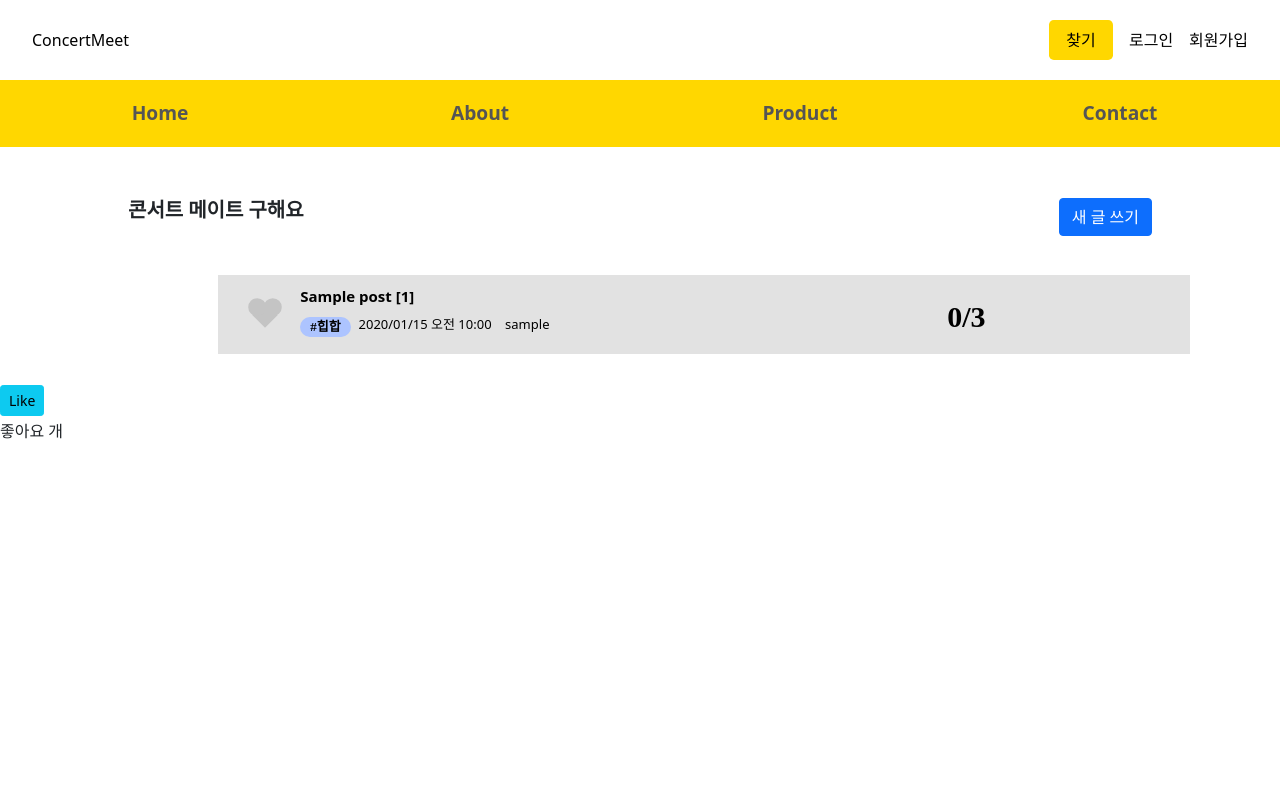
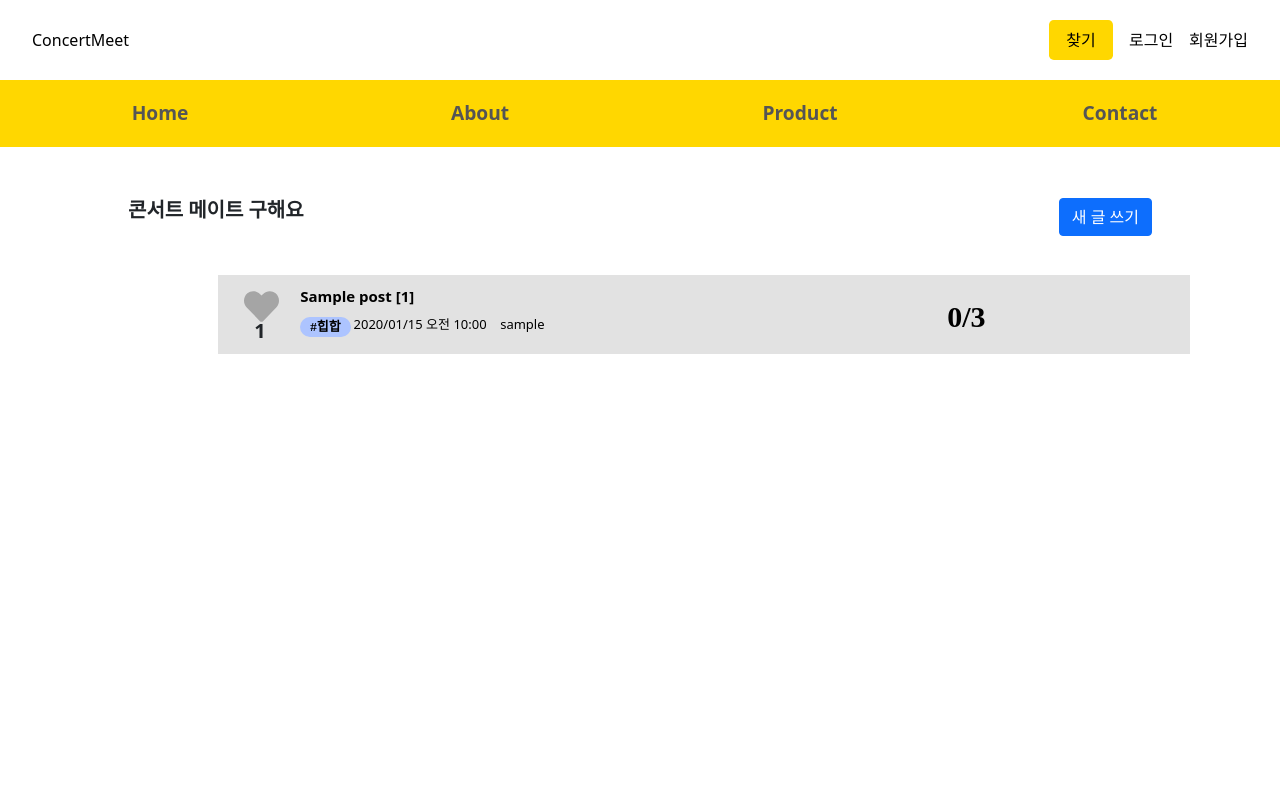
Before and after one commit to CBNULikelion9th/ConcertMeet, a Django app: page /lists/ in a window 1280 px wide. Run offline with Django 3.2, Linux system fonts and the light colour scheme; tables that the repository leaves empty hold one stand-in row (values such as "Sample post"); some libraries are stand-ins or nearby versions.

Commit message:
좋아요 css 1차수정

```diff
--- a/meetapp/models.py
+++ b/meetapp/models.py
@@ -1,6 +1,7 @@
 from django.conf import settings
 from django.db import models
 from django.urls import reverse
+
 
 class Post(models.Model):
     title = models.CharField(max_length=100)
--- a/meetapp/static/css/post_list.css
+++ b/meetapp/static/css/post_list.css
@@ -31,10 +31,44 @@
   height: 79px;
 }
 
+/*likes*/
+:root {
+  --red: rgb(209, 3, 3);
+  --white: #fff;
+  --gray: #a5a5a5;
+}
+
+.btn-icon {
+  margin: 1% 0 0 16.7%;
+  position: absolute;
+  left: 1.5rem;
+  transition: 1s cubic-bezier(.21,.04,.26,.99);
+  color: var(--gray);
+  border:0;
+  background-color: #e2e2e2;
+}
+
+.btn-icon:hover {
+  color: var(--red);
+}
+
+.likes {
+  background: var(--red);
+}
+
+.post_element > p {
+  position: absolute;
+  font-weight:bold;
+  font-size: 20px;
+  margin-top:3.2%;
+  width: 85px;
+  text-align: center;
+}
+
 .page_title {
   position: relative;
   top: 15%;
-  padding-left: 8.5%;
+  margin-left: 8.5%;
   font-size: 15px;
   font-weight: bold;
   font-style: normal;
@@ -42,48 +76,10 @@
   color: #000000;
 }
 
-.heart {
-  background: #c4c4c4;
-  position: absolute;
-  margin-left: 3%;
-  margin-top: 1%;
-  transform: rotate(45deg);
-  width: 18px;
-  height: 18px;
-}
-
-.heart:hover:before,
-.heart:hover:after,
-.heart:hover {
-  background: #fff;
-}
-
-.heart::before,
-.heart::after {
-  content: "";
-  width: 18px;
-  height: 18px;
-  position: absolute;
-  border-radius: 50%;
-  background: #c4c4c4;
-}
-.heart::before {
-  left: -60%;
-}
-.heart::after {
-  top: -60%;
-}
-
-.heart:visited:before,
-.heart:visited:after,
-.heart:visited {
-  background: #fff;
-}
-
 .info {
   position: relative;
   padding-top: 2.5%;
-  padding-left: 8.5%;
+  margin-left: 8.5%;
 }
 .hashtag > p {
   position: absolute;
--- /dev/null
+++ b/meetapp/static/js/likes.js
@@ -0,0 +1,13 @@
+// const button = document.querySelector('.btn') //클래스를 만족하는 첫 번째 요소 검색해서 변수에 담음
+// button.addEventListener('click', () => {
+//     button.classList.toggle('liked') //기존 값이 0이었다면 1로 바뀌고 기존 값이 1이었다면, 0으로 바뀌게 됨.
+// //toggle 메서드는 클래스가 존재한다면 클래스를 제거하고, 클래스가 존재하지 않는다면 클래스를 추가하는 메서드.
+// })
+
+function onClick() {
+    const button = document.querySelector('.btn-icon') //클래스를 만족하는 첫 번째 요소 검색해서 변수에 담음
+    button.addEventListener('click', () => {
+        button.classList.toggle('likes') //기존 값이 0이었다면 1로 바뀌고 기존 값이 1이었다면, 0으로 바뀌게 됨.
+//toggle 메서드는 클래스가 존재한다면 클래스를 제거하고, 클래스가 존재하지 않는다면 클래스를 추가하는 메서드.
+})
+}
--- a/meetapp/templates/meetapp/post_list.html
+++ b/meetapp/templates/meetapp/post_list.html
@@ -4,8 +4,7 @@
 <html>
   <head>
     <link rel="stylesheet" href="{% static 'css/post_list.css' %}" />
-    <link href="https://fonts.googleapis.com/css2?family=Noto+Sans+KR:wght@100;300;400&display=swap"
-        rel="stylesheet">
+    <link href="https://fonts.googleapis.com/css2?family=Noto+Sans+KR:wght@100;300;400&display=swap" rel="stylesheet">
     <link rel="preconnect" href="https://fonts.gstatic.com" />
     <link href="https://fonts.googleapis.com/css2?family=Noto+Sans+KR&display=swap" rel="stylesheet"/>
   </head>
@@ -15,65 +14,60 @@
       <div class="title">
         <h1>콘서트 메이트 구해요</h1>
 
-        <a href="{% url 'meetapp:post_new' %}" class="btn btn-primary float-end"
-          >새 글 쓰기</a
-        >
+        <a href="{% url 'meetapp:post_new' %}" class="btn btn-primary float-end">새 글 쓰기</a>
       </div>
-        <link href="https://fonts.googleapis.com/css2?family=Noto+Sans+KR&display=swap" rel="stylesheet"/>
-    </head>
 
       {% for post in post_list %}
+        <div class="post_element">
+          <script src="{% static 'js/likes.js' %}"></script>
+
+          <button class="btn-icon btn--icon-default" name="{{ post.id }}" onclick='onClick()' >
+              <span class="fa fa-heart" style="font-size:35px" onclick='onClick()' ></span>
+          </button>
+          <button class="btn-icon btn--icon-liked" name="{{ post.id }}" onclick='onClick()'>
+              <span class="fa fa-heart" style="font-size:35px" onclick='onClick()' ></span>
+          </button>
+
+          <p id="count-{{ post.id }}" >{{ post.likes_user.all.count }}</p>
+
           <a href="{% url 'meetapp:post_detail' post.id %}">
-        <div class="post_element">
             <div class="page_title">{{ post.title }}&nbsp;[{{ post.hit }}]</div>
-          <div class="heart"></div>
 
             <div class="info">
               <div class="hashtag">
                 <p>#힙합</p>
               </div>
               <div class="date">
-              <p>
-                {{ post.created_at|date:"Y/m/d A h:i " }}&nbsp;&nbsp;&nbsp;{{ post.user }}
-              </p>
+                <p>{{ post.created_at|date:"Y/m/d A h:i " }}&nbsp;&nbsp;&nbsp;{{ post.user }}</p>
               </div>
             </div>
-
             <div class="matching">
               <p>0/3</p>
             </div>
+          </a>
 
         </div>
-      </a>
-
       <br>
       {% endfor %}
-      <div>
-        <input type="button" class="btn btn-info btn-sm like" name="{{ post.id }}" value="Like"
-            style="margin-top: 7px">
-        <p id="count-{{ post.id }}" style="font:bold 1em; margin-top: 3px">
-            좋아요&nbsp;{{ post.likes_user.all.count }}개</p>
-      </div>
-
     </section>
   </body>
 </html>
+
 <script src="https://code.jquery.com/jquery-3.4.1.min.js"></script>
 <script type="text/javascript">
-    $(".like").click(function () { // .like 버튼을 클릭 감지
-        var pk = $(this).attr('name')
+    $(".btn-icon").click(function () { // .like 버튼을 클릭 감지
+      var pk = $(this).attr('name') // Jquery의 경우에는 이벤트가 발생한 요소의 정보들이 Object로 표시
         $.ajax({ // ajax로 서버와 통신
             type: "POST", // 데이터를 전송하는 방법
             url: "{% url 'meetapp:post_like' %}", // 통신할 url을 지정
-            data: { 'pk': pk, 'csrfmiddlewaretoken': '{{ csrf_token }}' }, // 서버로 데이터 전송시 옵션, pk를 넘겨야 어떤 video인지 알 수 있음
+            data: { 'pk': pk, 'csrfmiddlewaretoken': '{{ csrf_token }}' }, // 서버로 데이터 전송시 옵션, pk를 넘겨야 어떤 post인지 알 수 있음
             dataType: "json",
             success: function (response) { // 성공
-                alert(response.message);
-                $("#count-" + pk).html("좋아요&nbsp;" + response.likes_count + "개"); // 좋아요 개수 변경
+                $("#count-" + pk).html(response.likes_count); // 좋아요 개수 변경
             },
             error: function (request, status, error) { // 실패
-                alert(error)
-                // window.location.replace("/video/login/") // 로그인 페이지로 넘어가기
+                alert("로그인이 필요합니다.")
+                window.location.replace("/user/login/") // 로그인 페이지로 넘어가기
             },
         });
     })
--- a/meetapp/views.py
+++ b/meetapp/views.py
@@ -1,5 +1,6 @@
 import json
 from django.contrib.auth.decorators import login_required
+from django.views.decorators.csrf import csrf_exempt
 from django.http import HttpResponse
 from django.views.decorators.http import require_POST
 from django.shortcuts import get_object_or_404, render, redirect
@@ -25,18 +26,16 @@
 @login_required
 @require_POST
 def post_like(request):
-    # pk = request.POST.get('pk', None)
-    post = get_object_or_404(Post, id=request.POST['pk'])
+    pk = request.POST.get('pk', None)
+    post = get_object_or_404(Post, pk=pk)
     user = request.user
 
     if post.likes_user.filter(id=user.id).exists():
         post.likes_user.remove(user)
-        message = '좋아요 취소'
     else:
         post.likes_user.add(user)
-        message = '좋아요'
 
-    context = {'likes_count':post.count_likes_user(), 'message': message}
+    context = {'likes_count':post.count_likes_user()}
     return HttpResponse(json.dumps(context), content_type="application/json")
 
 
```
Also changed, not shown: meetapp/static/css/post_detail.css (+22 -5 lines), meetapp/static/css/searchtool.css (added, +24 -0 lines), meetapp/templates/meetapp/post_detail.html (+29 -3 lines), meetapp/static/web_heart_animation.png (added). Lines whose indentation alone changed are shown as unchanged.
